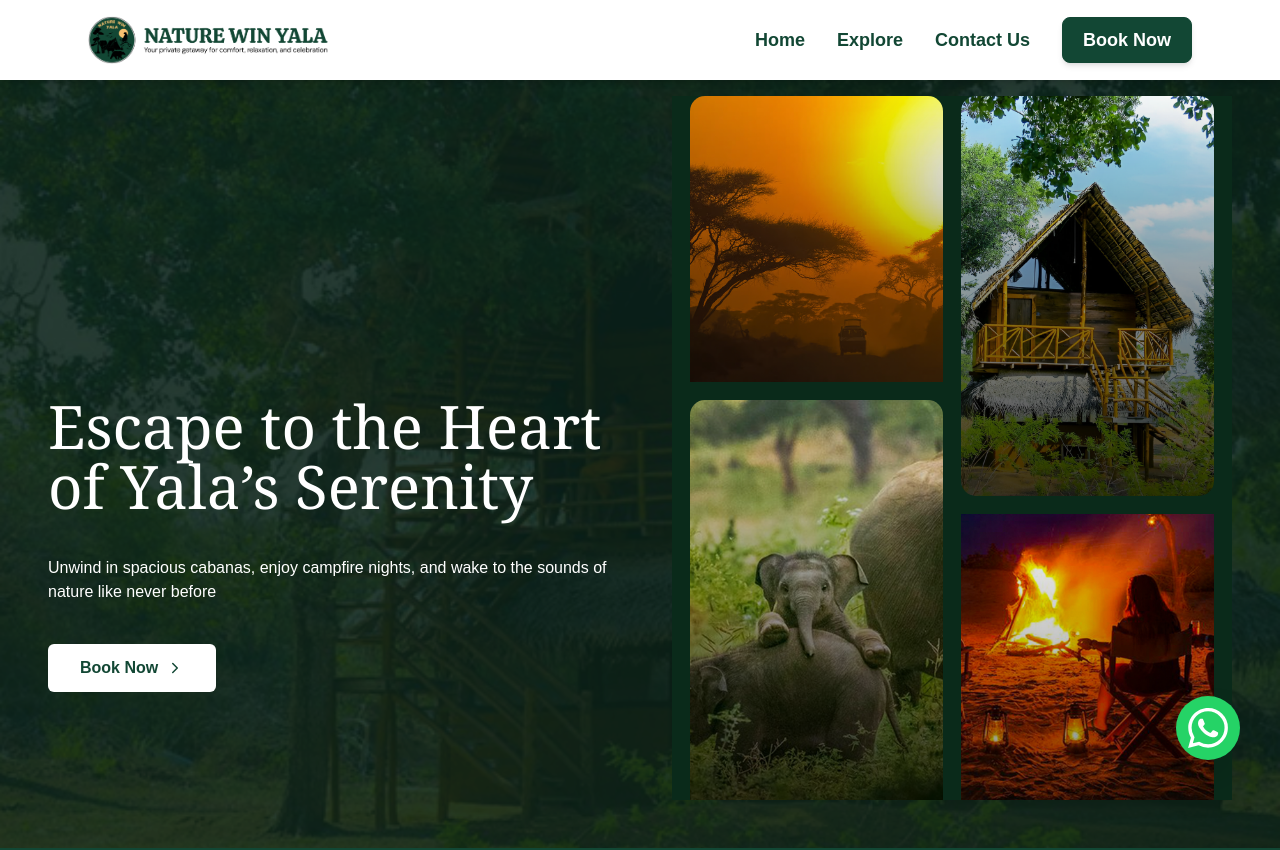
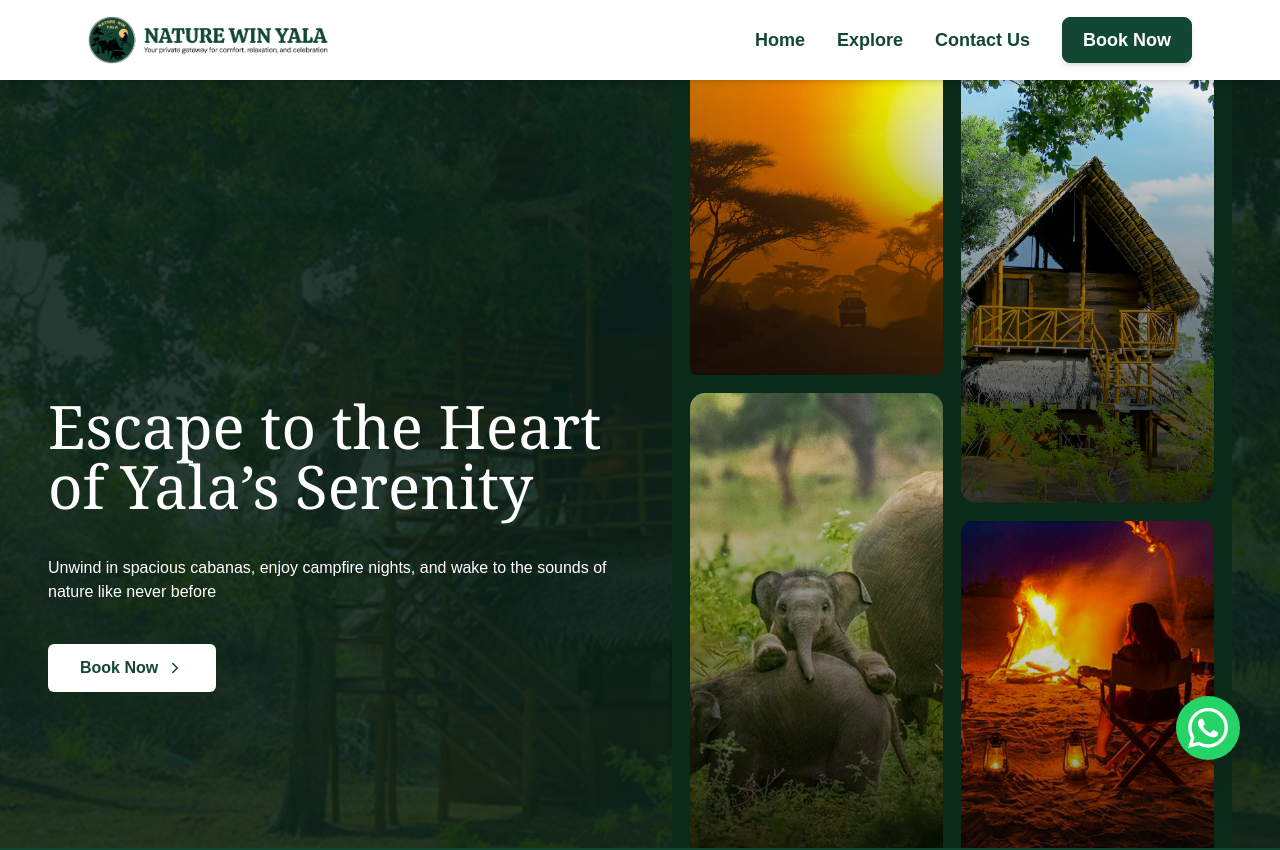
Before and after one commit to Syntrix-Snipers/nature-win-yala, a Next.js app: page / in a window 1280 px wide. Shown: the top 850 px of the page. Built offline with nearby package versions, Linux system fonts and the light colour scheme.

Commit message:
fix the layout issue for all screens in hero section

```diff
--- a/src/app/home/components/HomeTopImageCollage.tsx
+++ b/src/app/home/components/HomeTopImageCollage.tsx
@@ -17,10 +17,9 @@ const HomeTopImageCollage: React.FC<HomeTopImageCollageProps> = ({
   return (
     <div
       className={[
-        // Mobile: no background/radius, natural height (taller)
-        "w-full max-w-full bg-transparent rounded-none min-h-[540px] md:min-h-[645px]",
-        // Desktop: keep existing look, allow filling parent height (wider)
-        "md:bg-[#0a2a1a] md:rounded-none md:h-full md:w-[clamp(220px,90vw,560px)] md:max-w-[560px]",
+        "w-full max-w-full bg-transparent rounded-none h-[540px]",
+        // Desktop: fill the parent height (hero section controls it)
+        "md:bg-[#0a2a1a] md:rounded-none md:h-full md:w-[clamp(220px,90vw,560px)] md:max-w-[560px] md:min-h-0",
         // Layout
         "grid grid-cols-2 grid-rows-[3fr_1fr_3fr]",
         // Spacing
--- a/src/app/home/page.tsx
+++ b/src/app/home/page.tsx
@@ -50,8 +50,8 @@ const Home = () => {
               </button>
             </div>
 
-            <div className="md:w-1/2 md:mt-0 flex flex-col pt-0 pb-8 md:py-12">
-              <div className="flex-1 min-h-0 flex items-center justify-center md:justify-end">
+            <div className="md:w-1/2 md:mt-0 flex flex-col pt-0 pb-10 sm:pb-0 md:pt-0 md:pb-0">
+              <div className="flex-1 min-h-0 flex items-end justify-center md:justify-end md:items-stretch">
                 <HomeTopImageCollage className="w-full md:h-full" />
               </div>
             </div>
```
